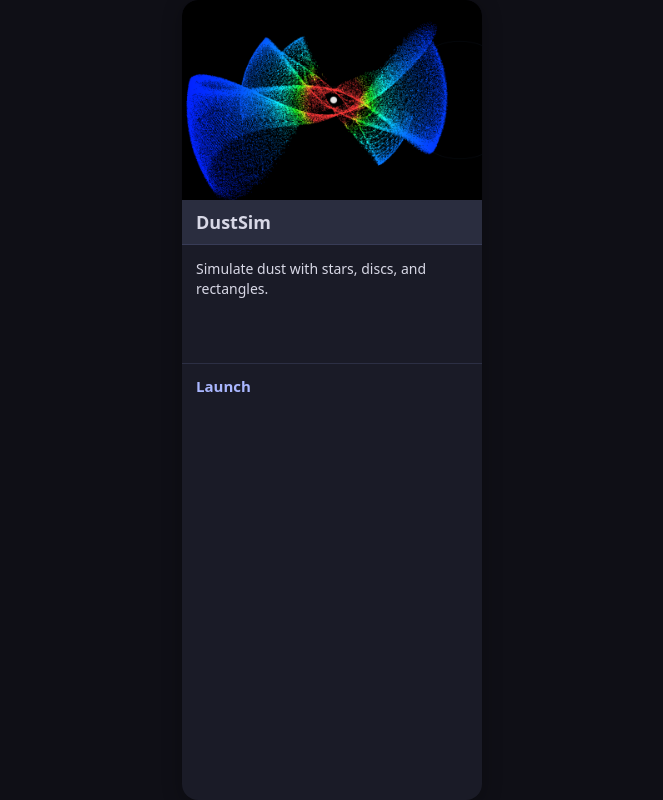
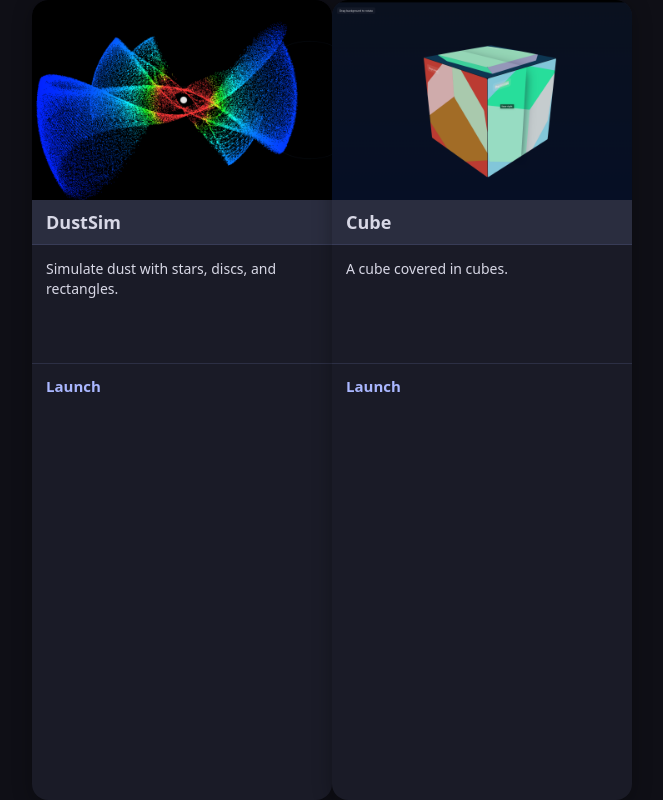
Before and after one commit to absolutdiabolique/absolutdiabolique.github.io, a plain HTML site: page index.html in a window 1280 px wide. Shown: the whole page, without its empty margins (308-971 px from the left). Drawn offline with Linux system fonts and the light colour scheme.

Commit message:
Add cube card to index.html

```diff
--- a/index.html
+++ b/index.html
@@ -19,5 +19,16 @@
 
     <a class="link" href="dustsim/">Launch</a>
   </div>
+  <div class="card">
+    <img src="/images/cube.png" alt="Cube Preview">
+
+    <div class="title">Cube</div>
+
+    <div class="desc">
+      A cube covered in cubes.
+    </div>
+
+    <a class="link" href="dustsim/">Launch</a>
+  </div>
 </body>
 </html>
```
